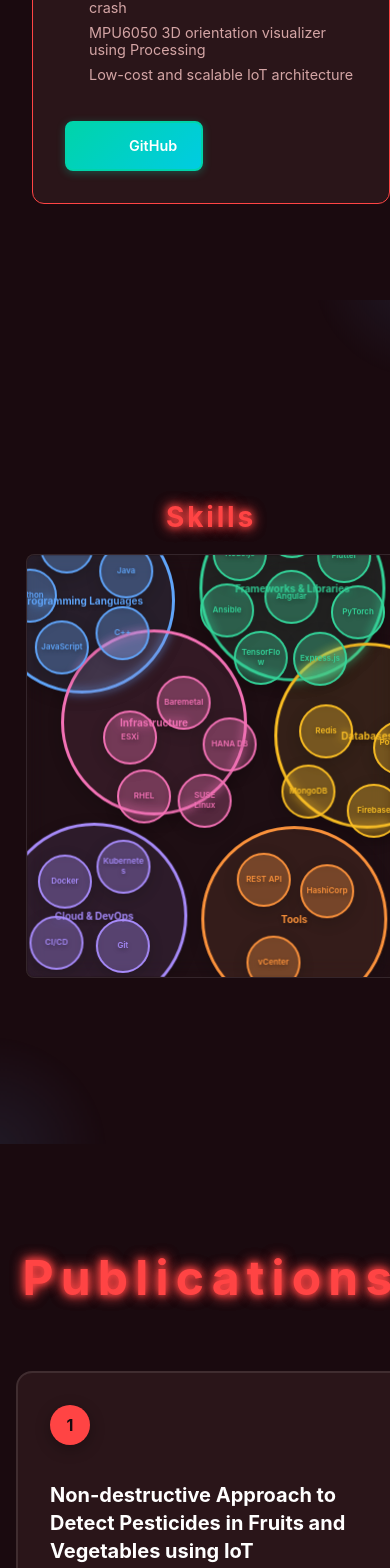
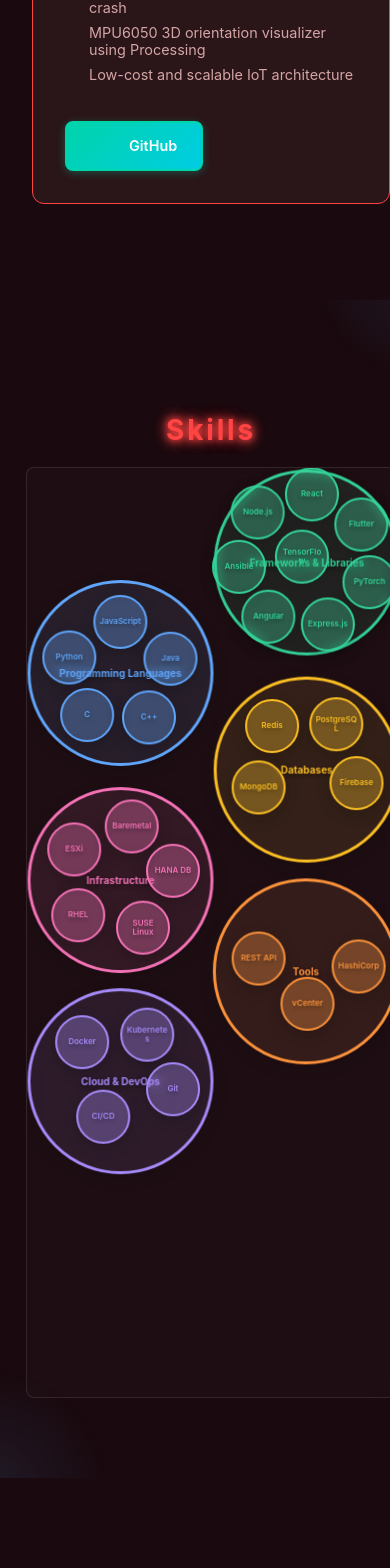
Before and after one commit to mugilan0606/portfolio, a React (Create React App) app: page /1 in a window 390 px wide. Shown: the part 8532-10100 px from the top of the page. Built offline with nearby package versions, Linux system fonts and the light colour scheme; no server answers; some icons are missing.

Commit message:
mobile version updation

```diff
--- a/src/pages/home/components/skills/skills.style.scss
+++ b/src/pages/home/components/skills/skills.style.scss
@@ -62,14 +62,14 @@
 
         // Mobile
         @media (max-width: 768px) {
-            height: 60vh;
+            height: 100vh;
             min-height: 400px;
             border-radius: px-to-rem(12);
         }
 
         // Small mobile
         @media (max-width: 480px) {
-            height: 50vh;
+            height: 110vh;
             min-height: 350px;
             border-radius: px-to-rem(8);
         }
```
